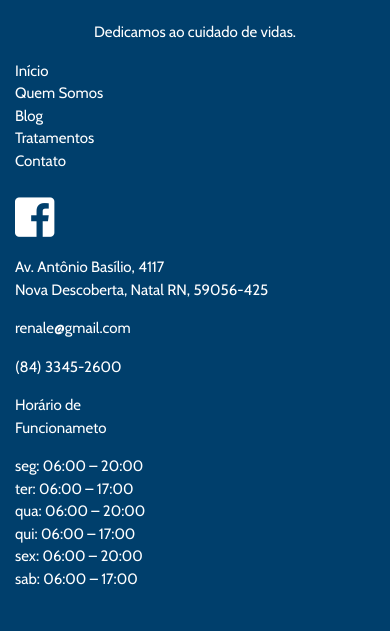
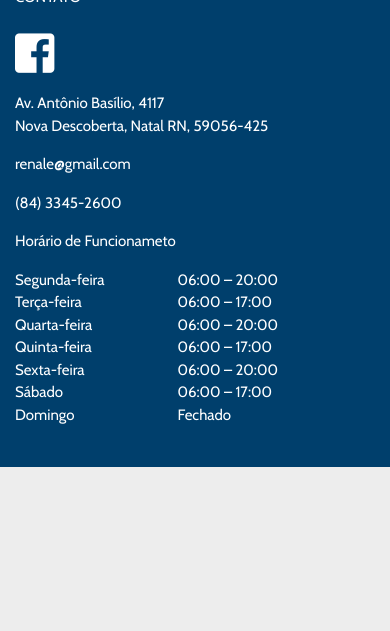
Before and after one commit to jonasra4/Renale, a PHP site: page /quemSomos.html in a window 390 px wide. Shown: the part 5089-5720 px from the top of the page. After the commit the page ends 5556 px from the top, so only its background shows below. Run offline with PHP 8.4, Linux system fonts and the light colour scheme; some libraries are stand-ins or nearby versions.

Commit message:
check heltin

```diff
--- a/css/style.css
+++ b/css/style.css
@@ -132,6 +132,7 @@ body#quemSomos{
     background: #005088;
     box-shadow: 0px 4px 4px rgba(0, 0, 0, 0.25);
     border-radius: 30px;
+    border-color: transparent;
 }
 
 /*configuracoes de texto*/
@@ -189,8 +190,22 @@ height: 250vh;
   padding-top: 787px;
 }
 
+h3, h4{
+   color:#003F6C;
+}
+.rins-quemSomos-responsive{
+  padding-bottom: 150px;
+}
 
 @media only screen and (max-width: 600px) {
+
+  .rins-quemSomos-responsive{
+    padding-bottom: 10px;
+  }
+
+  h2{
+    font-size: 22px;
+  }
 
   #forma-section{
     /* background-color: #EDEDED; */
@@ -242,8 +257,10 @@ height: 250vh;
     font-family: 'Cabin', sans-serif;
 
  }
+
  h3, h4{
    font-size: 1.3rem;
+    color:#003F6C;
  }
 
  body#tratamentos{
--- a/quemSomos.html
+++ b/quemSomos.html
@@ -30,7 +30,7 @@
         <div class="collapse navbar-collapse" id="navbarCollapse">
           <ul class="navbar-nav ml-auto text-uppercase">
             <li class="nav-item active">
-              <a class="nav-link" href="index.html">INICIO<span class="sr-only">(current)</span></a>
+              <a class="nav-link" href="index.html">INÍCIO<span class="sr-only">(current)</span></a>
             </li>
             <li class="nav-item">
               <a class="nav-link" href="quemSomos.html">QUEM SOMOS</a>
@@ -77,7 +77,7 @@
         <div class="col-lg-6"></div>
         <div class="col-lg-4">
           <h4>Diferencias</h4>
-                <ul class="lista-diferenciais" style="margin-bottom:140px;">
+                <ul class="lista-diferenciais rins-quemSomos-responsive">
                   <li>Presença dos médicos plantonistas próximos ao paciente</li>
                   <li>Ausência do reuso dos materiais</li>
                   <li>Capilares de uso único</li>
@@ -100,7 +100,7 @@
   <section>
     <div class="container-fluid">
 
-    		<div class="row" style="padding:20px 0px 100px 0px;">
+    		<div class="row" style="padding:20px 0px 50px 0px;">
           <div class="col-lg-2 col-md-2 thumb"></div>
           <div class="col-lg-8 col-md-8 col-12 thumb">
 
@@ -320,7 +320,7 @@
        </div>
        <div class="col-lg-1"></div>
 
-       <div class="col-lg-2 col-12 ">
+       <div class="col-lg-2 col-12 text-uppercase">
          <ul>
            <a href="#"><li>Início</li></a>
            <a href="#"><li>Quem Somos</li></a>
@@ -344,17 +344,31 @@
          <p>(84) 3345-2600</p>
        </div>
        <div class="col-lg-3 col-12 ">
-         <ul>
-           <p>Horário  de <br> Funcionameto</p>
-
-           <li>seg:	06:00 – 20:00</li>
-           <li>ter:	06:00 – 17:00</li>
-           <li>qua:	06:00 – 20:00</li>
-           <li>qui:	06:00 – 17:00</li>
-           <li>sex:	06:00 – 20:00</li>
-           <li>sab:	06:00 – 17:00</li>
-           <!--<li>dom:	   Fechado</li>-->
-         </ul>
+         <p>Horário  de Funcionameto</p>
+         <div class="row">
+           <div class="col-5">
+             <ul>
+               <li>Segunda-feira</li>
+               <li>Terça-feira</li>
+               <li>Quarta-feira</li>
+               <li>Quinta-feira</li>
+               <li>Sexta-feira</li>
+               <li>Sábado</li>
+               <li>Domingo</li>
+             </ul>
+           </div>
+           <div class="col-7">
+             <ul>
+               <li>06:00 – 20:00</li>
+               <li>06:00 – 17:00</li>
+               <li>06:00 – 20:00</li>
+               <li>06:00 – 17:00</li>
+               <li>06:00 – 20:00</li>
+               <li>06:00 – 17:00</li>
+               <li>Fechado</li>
+             </ul>
+           </div>
+         </div>
        </div>
      </div>
    </div>
```
Also changed, not shown: index.html (+27 -12 lines), tratamentos.html (+27 -13 lines).
